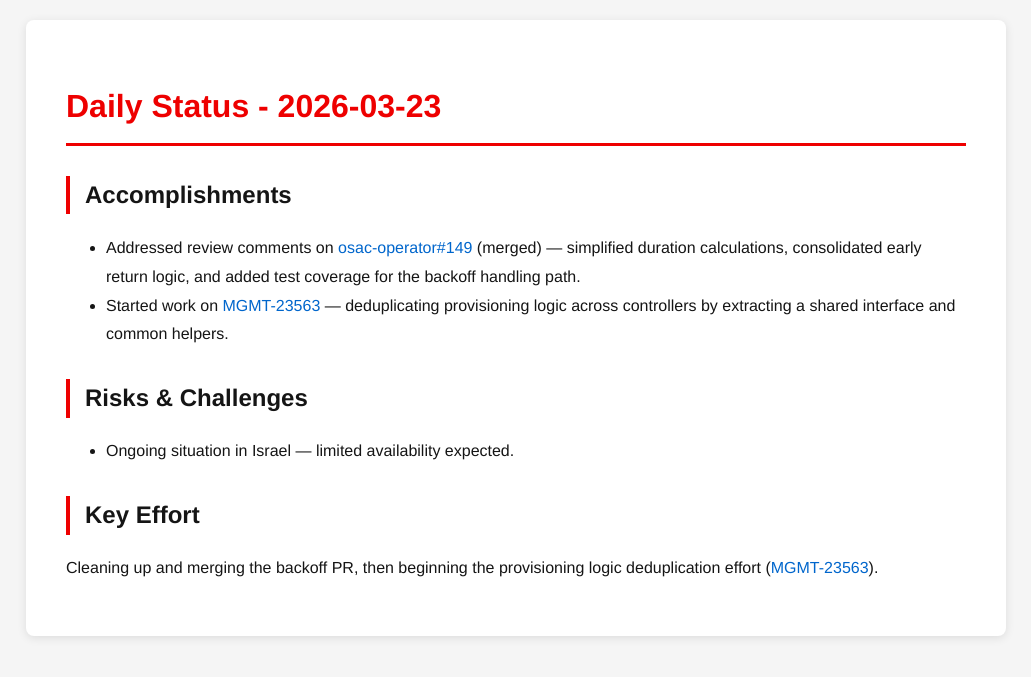
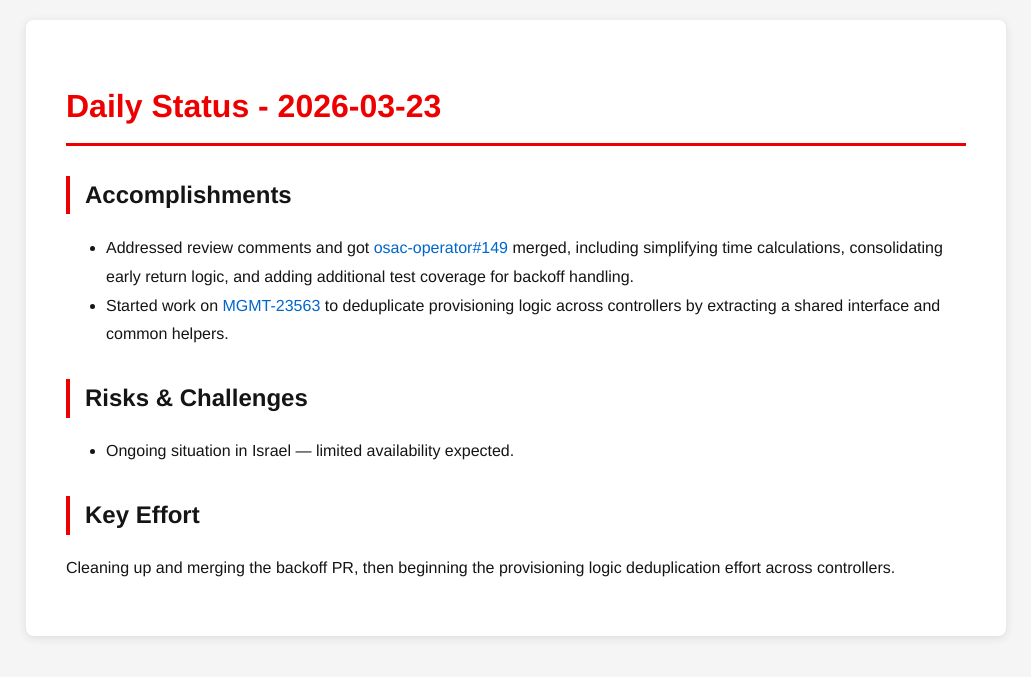
Before and after one commit to tzvatot/daily-status, a Jekyll site: the page built from 2026-03-23.md, in a window 1280 px wide. Shown: the top 677 px of the page, without its empty margins (124-1155 px from the left). Built offline with Jekyll 4.4.1, drawn with Linux system fonts in a browser that asks for light colours.

Commit message:
Daily status update - 2026-03-23

```diff
--- a/2026-03-23.md
+++ b/2026-03-23.md
@@ -7,11 +7,11 @@ date: 2026-03-23
 # Daily Status - 2026-03-23
 
 ## Accomplishments
-- Addressed review comments on [osac-operator#149](https://github.com/osac-project/osac-operator/pull/149) (merged) — simplified duration calculations, consolidated early return logic, and added test coverage for the backoff handling path.
-- Started work on [MGMT-23563](https://issues.redhat.com/browse/MGMT-23563) — deduplicating provisioning logic across controllers by extracting a shared interface and common helpers.
+- Addressed review comments and got [osac-operator#149](https://github.com/osac-project/osac-operator/pull/149) merged, including simplifying time calculations, consolidating early return logic, and adding additional test coverage for backoff handling.
+- Started work on [MGMT-23563](https://issues.redhat.com/browse/MGMT-23563) to deduplicate provisioning logic across controllers by extracting a shared interface and common helpers.
 
 ## Risks & Challenges
 - Ongoing situation in Israel — limited availability expected.
 
 ## Key Effort
-Cleaning up and merging the backoff PR, then beginning the provisioning logic deduplication effort ([MGMT-23563](https://issues.redhat.com/browse/MGMT-23563)).
+Cleaning up and merging the backoff PR, then beginning the provisioning logic deduplication effort across controllers.
```
